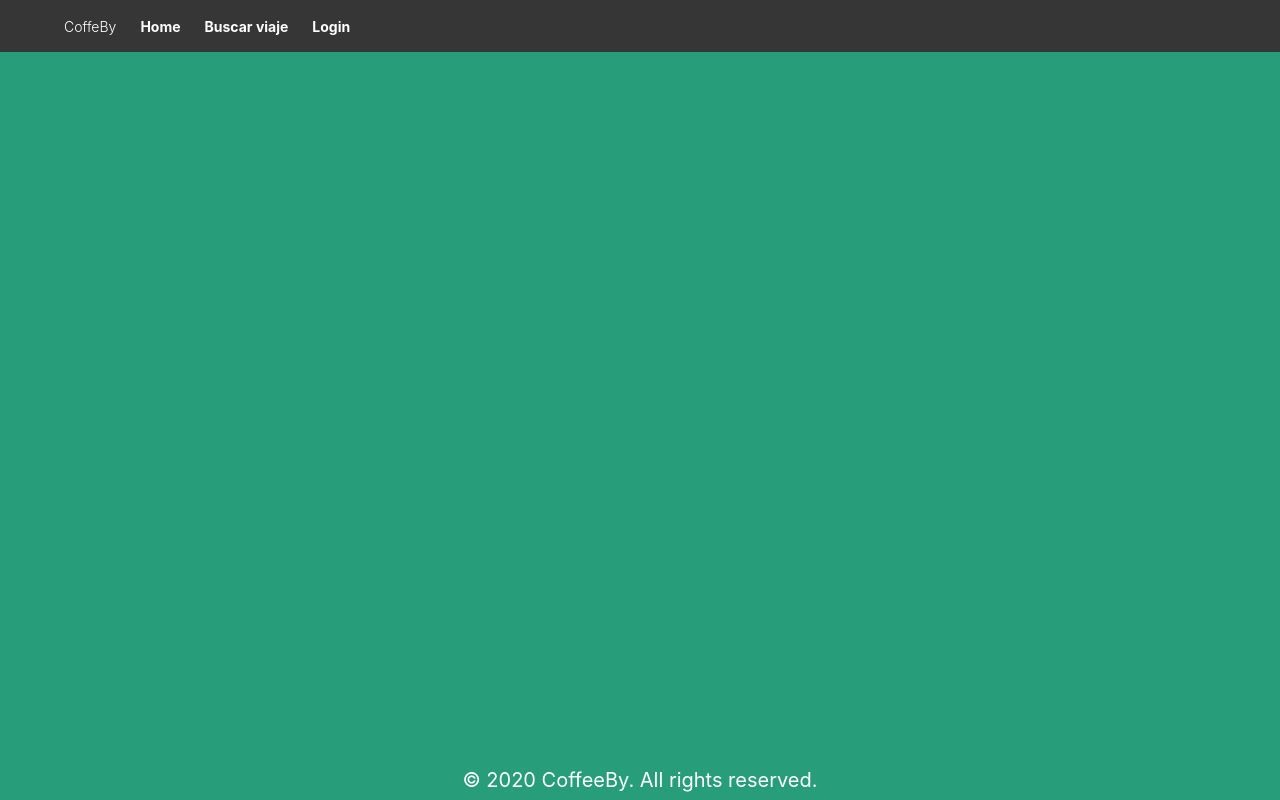
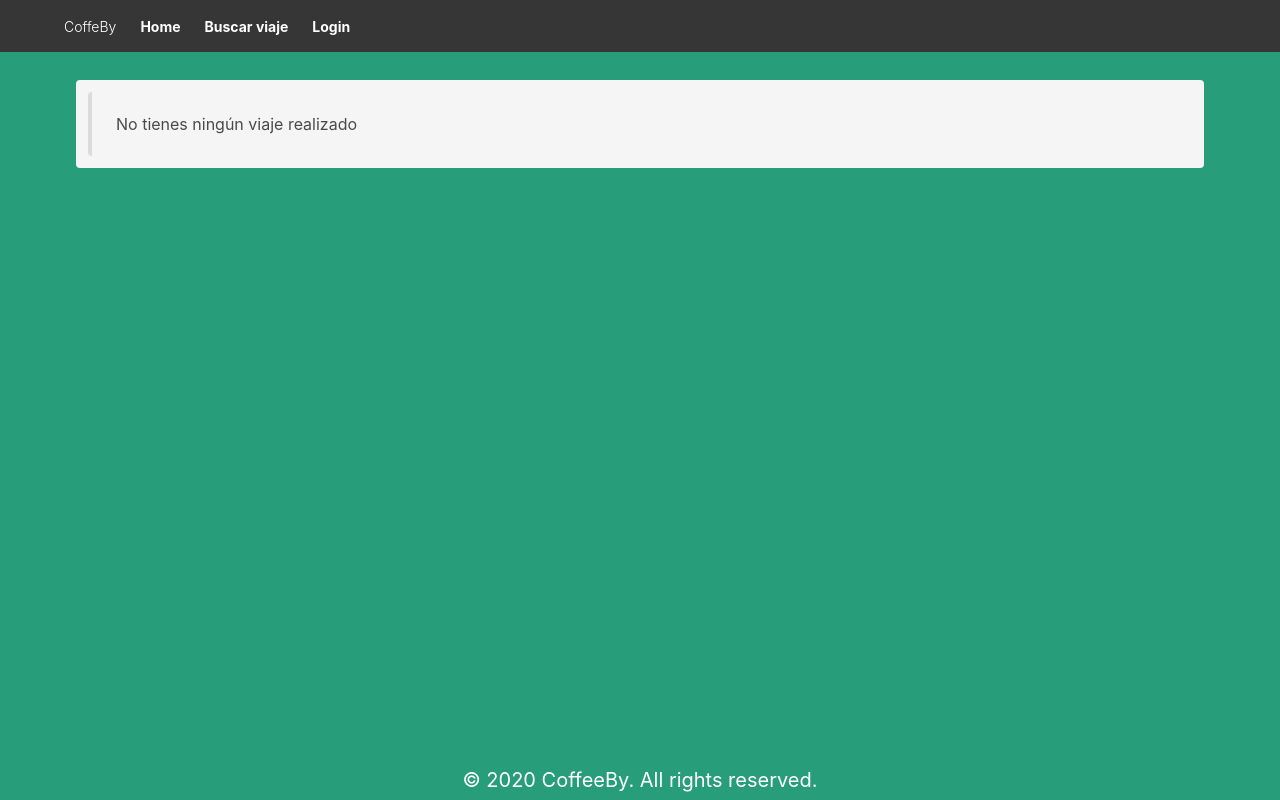
Before and after one commit to dannyjavi/cabify-frontend, a Vue app: page /history in a window 1280 px wide. Built offline with nearby package versions, Linux system fonts and the light colour scheme; no server answers.

Commit message:
journey arreglado

```diff
--- a/src/pages/History.vue
+++ b/src/pages/History.vue
@@ -1,13 +1,17 @@
 <template>
-  <section>
-    <b-table v-if="data.length > 0 " :data="data" :columns="columns" class="p-3 m-2"></b-table>
+  <section class="container p-3">
+    <b-table
+      v-if="data.length > 0"
+      :data="data"
+      :columns="columns"
+      class="p-3 m-2"
+    ></b-table>
     <b-message
-      v-if="data.length < 0"
-      title="Info with icon"
-      type="is-info"
-      has-icon
+      v-if="data.length === 0"
       aria-close-label="Close message"
-    >Lorem ipsum dolor sit amet, consectetur adipiscing elit. Fusce id fermentum quam. Proin sagittis, nibh id hendrerit imperdiet, elit sapien laoreet elit</b-message>
+      class="column"
+      >No tienes ningún viaje realizado</b-message
+    >
   </section>
 </template>
 
@@ -23,31 +27,29 @@ export default {
           field: "id",
           label: "ID",
           width: "40",
-          numeric: true
+          numeric: true,
         },
         {
           field: "destiny_point",
-          label: "To"
+          label: "To",
         },
         {
           field: "start_point",
-          label: "From"
+          label: "From",
         },
         {
           field: "arrived_date",
           label: "Date",
-          centered: true
+          centered: true,
         },
         {
           field: "action",
-          label: "Delete"
-        }
-      ]
+          label: "Delete",
+        },
+      ],
     };
   },
-  computed: {
-
-  },
+  computed: {},
   methods: {
     async loadJouerneyData() {
       try {
@@ -62,21 +64,21 @@ export default {
             destiny_point: item.destiny_point.name,
             start_point: item.start_point.name,
             arrived_date: item.arrived_date,
-            action: '<i class="far fa-trash-alt"></i>'
+            action: '<i class="far fa-trash-alt"></i>',
           });
         });
       } catch (e) {
         throw new Error("Error al cargar los datos del Viaje");
       }
-    }
+    },
   },
   mounted() {
     let token = this.$store.state.token;
 
     this.requestHeaders = {
-      headers: { Authorization: "Bearer " + token }
+      headers: { Authorization: "Bearer " + token },
     };
     this.loadJouerneyData();
-  }
+  },
 };
 </script>
```
